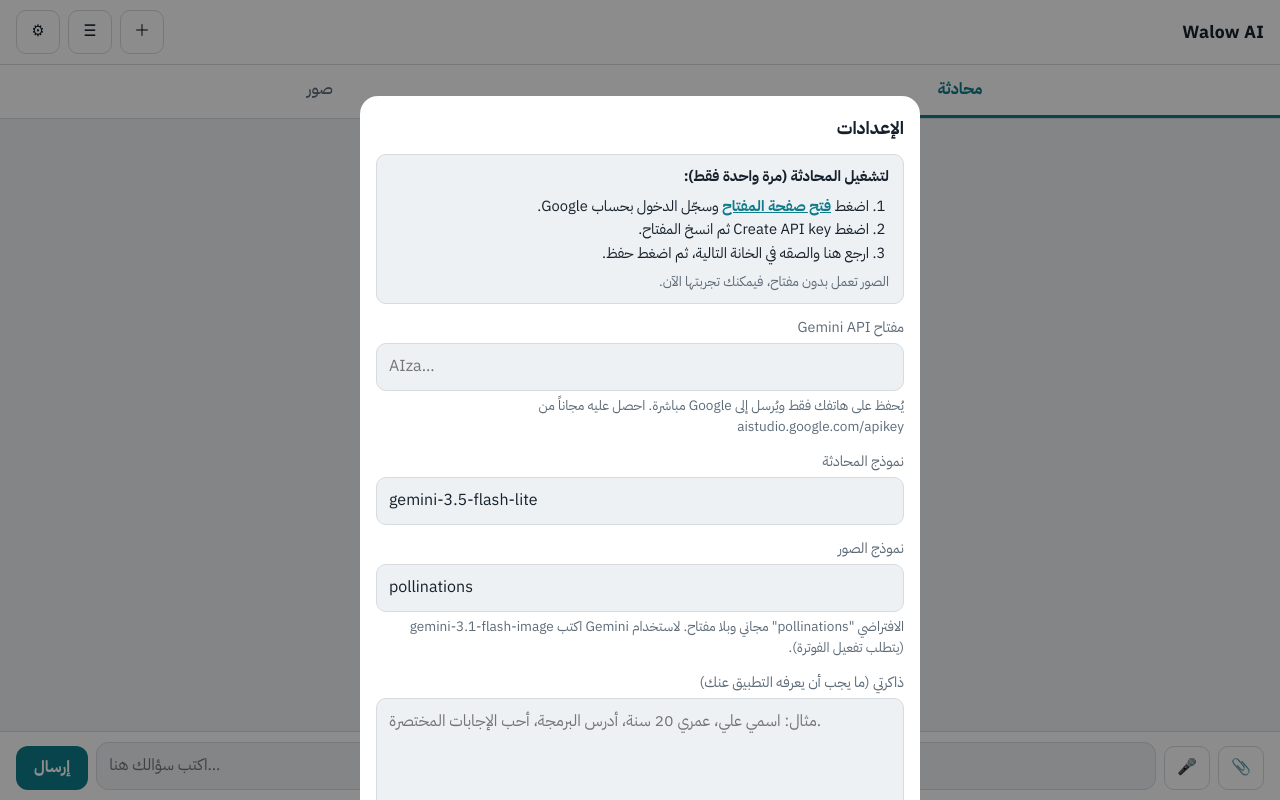
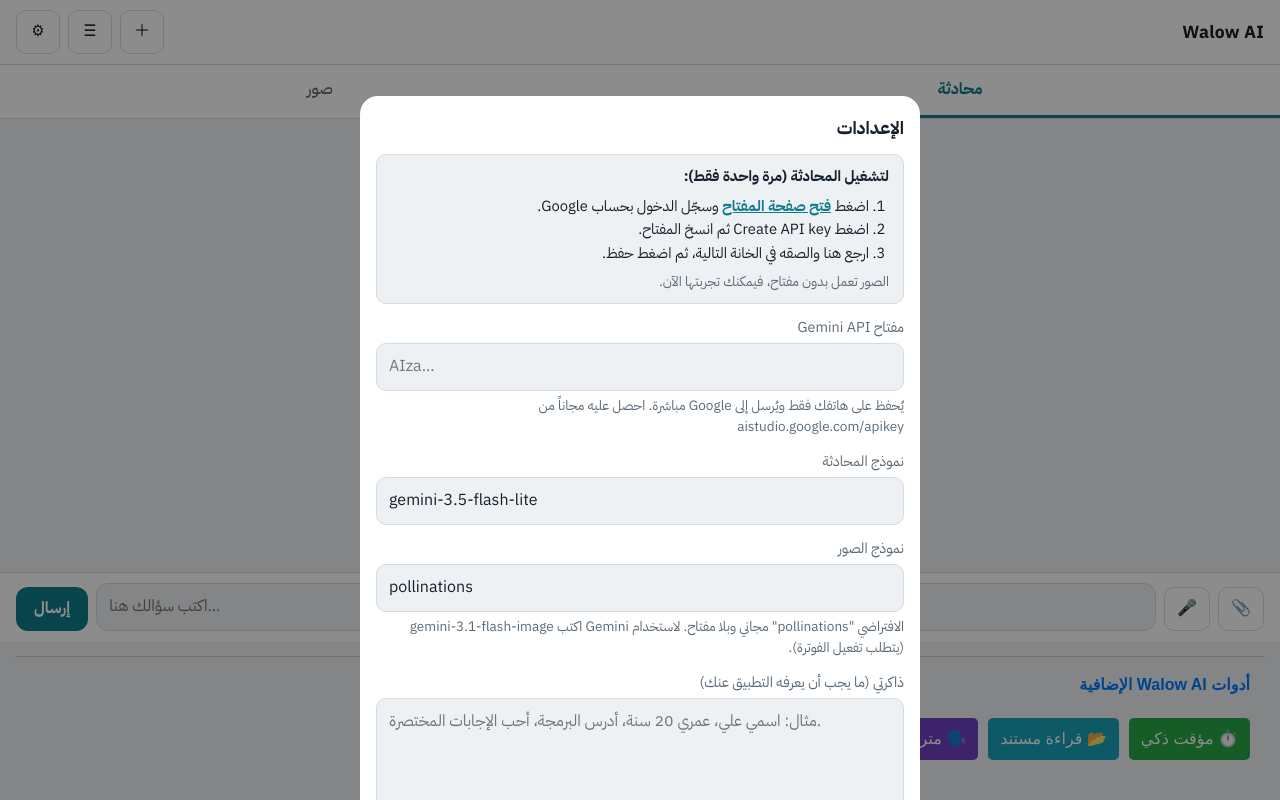
Before and after one commit to mohammadwalow-afk/walow-ai, a plain HTML site: page index.html in a window 1280 px wide. Drawn offline with Linux system fonts and the light colour scheme.

Commit message:
Add features.js script to index.html

```diff
--- a/index.html
+++ b/index.html
@@ -1050,5 +1050,7 @@
   navigator.serviceWorker.register('sw.js').catch(() => {});
 }
 </script>
+<script src="features.js"></script>
+
 </body>
 </html>
```
